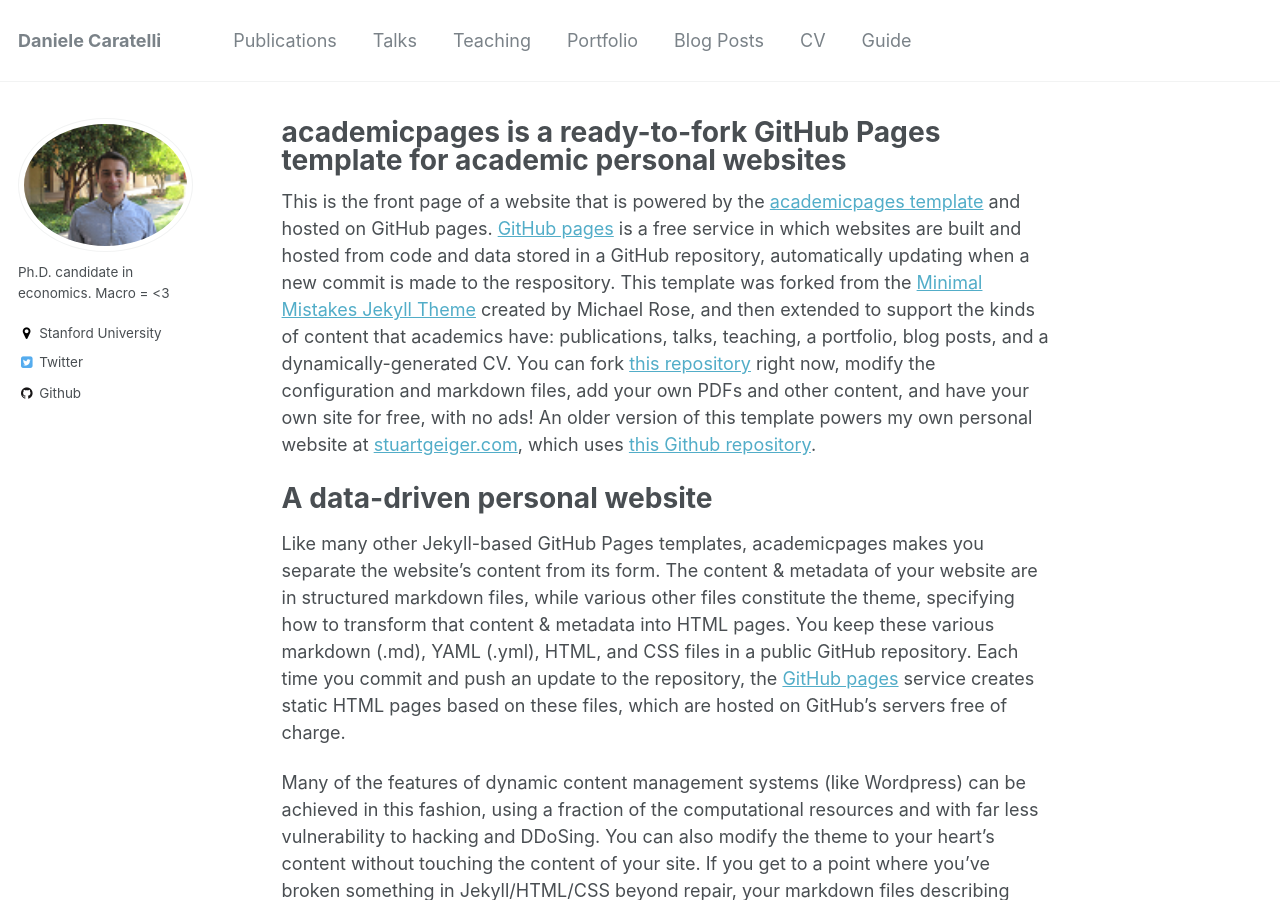
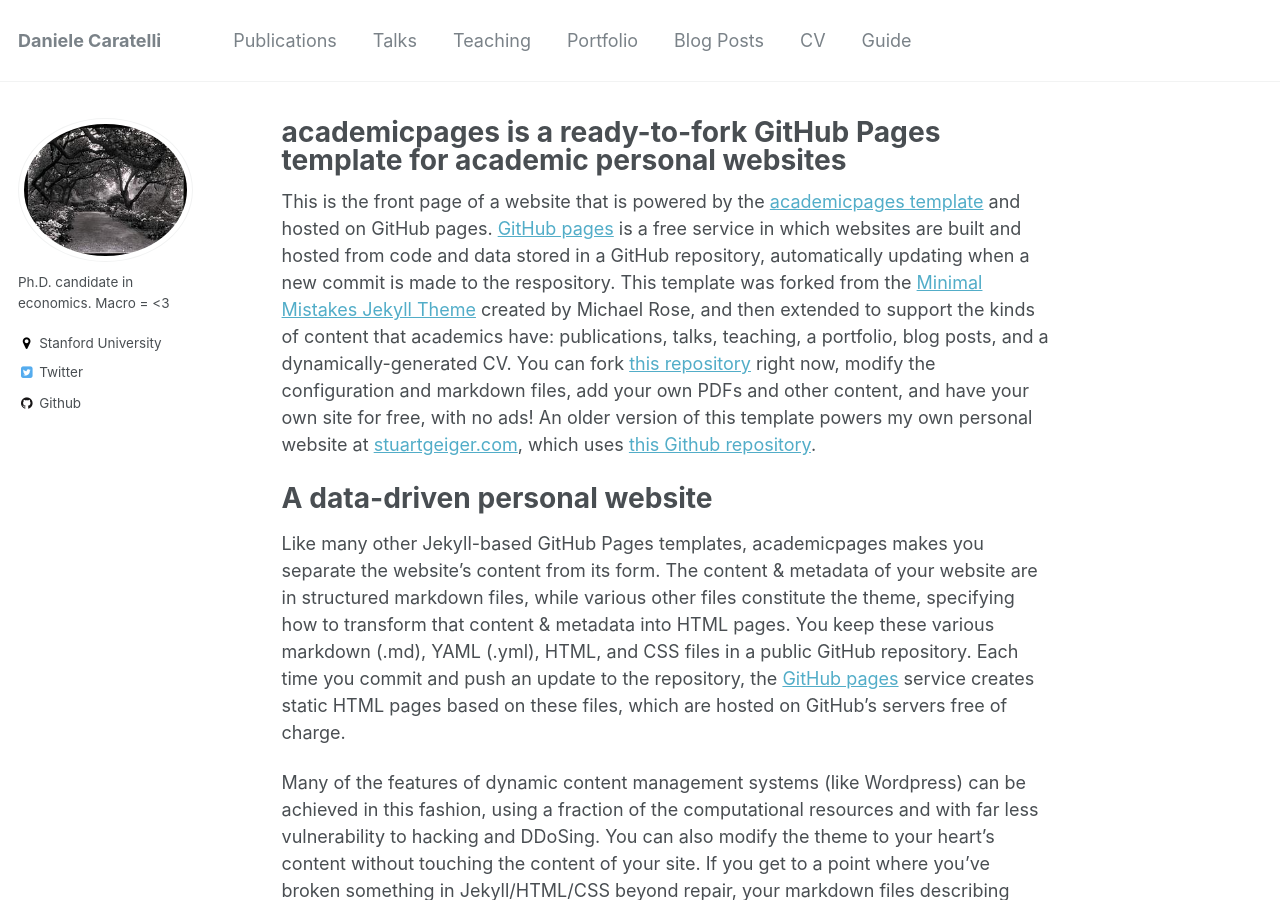
Before and after one commit to danicaratelli/danicaratelli.github.io, a Jekyll site: the page built from _pages/about.md, in a window 1280 px wide and 900 px high. Built offline with Jekyll 4.4.1, drawn with Linux system fonts in a browser that asks for light colours.

Commit message:
new profile pic

```diff
--- a/_config.yml
+++ b/_config.yml
@@ -81,7 +81,7 @@ analytics:
 # Site Author
 author:
   name             :
-  avatar           : "pic.png"
+  avatar           : "popo.jpg"
   bio              : "Ph.D. candidate in economics. Macro = <3"
   location         :
   employer         : "Stanford University"
```
Also changed, not shown: images/acarril-princeton-800.png (deleted), images/pic.png, images/popo.jpg (renamed from images/3953273590_704e3899d5_m.jpg).
